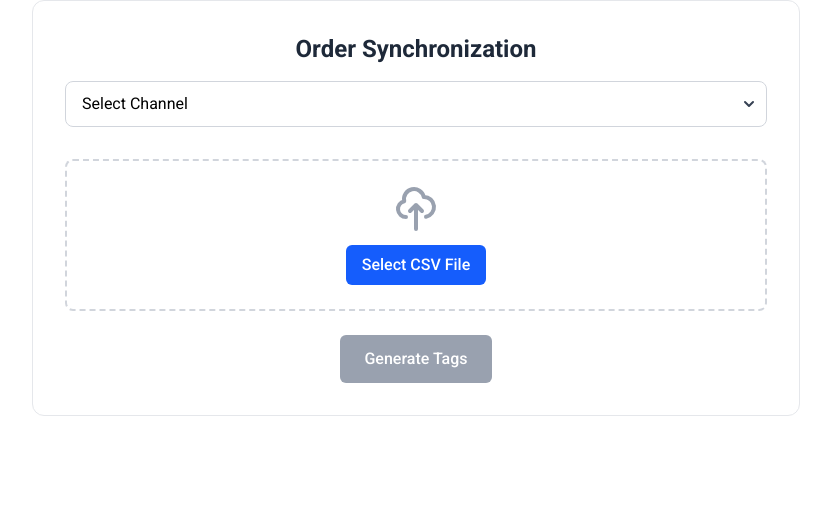
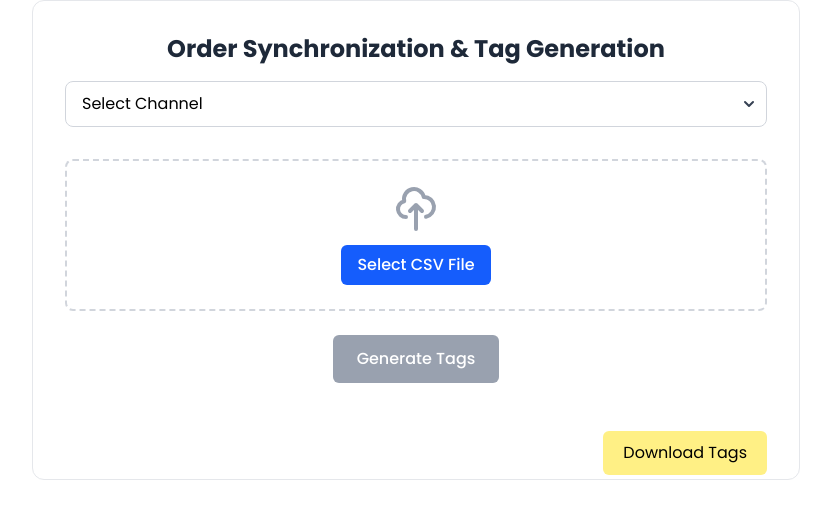
Before and after one commit to Sachinrawat6/orderIdCreation, a React (Vite) app: page / in a window 1280 px wide. Shown: the top 518 px of the page, without its empty margins (224-1055 px from the left). Built offline with nearby package versions, Linux system fonts and the light colour scheme.

Commit message:
tag export in pdf

```diff
--- a/index.html
+++ b/index.html
@@ -9,7 +9,7 @@
 <link rel="preconnect" href="https://fonts.gstatic.com" crossorigin>
 <link href="https://fonts.googleapis.com/css2?family=Manrope:wght@200..800&family=Montserrat:ital,wght@0,100..900;1,100..900&family=Nunito:ital,wght@0,200..1000;1,200..1000&family=Poppins:ital,wght@0,100;0,200;0,300;0,400;0,500;0,600;0,700;0,800;0,900;1,100;1,200;1,300;1,400;1,500;1,600;1,700;1,800;1,900&family=Roboto:ital,wght@0,100..900;1,100..900&display=swap" rel="stylesheet">
   </head>
-  <body class="font-[Roboto]">
+  <body class="font-[Poppins]">
     <div id="root"></div>
     <script type="module" src="/src/main.jsx"></script>
   </body>
--- a/package.json
+++ b/package.json
@@ -12,6 +12,8 @@
   "dependencies": {
     "@tailwindcss/vite": "^4.1.7",
     "axios": "^1.9.0",
+    "html2canvas": "^1.4.1",
+    "jspdf": "^3.0.1",
     "papaparse": "^5.5.3",
     "qrcode.react": "^4.2.0",
     "react": "^19.1.0",
--- /dev/null
+++ b/src/components/TagPDFGenerator.jsx
@@ -0,0 +1,114 @@
+import React, { useRef } from "react";
+import html2canvas from "html2canvas";
+import jsPDF from "jspdf";
+import { QRCodeSVG } from "qrcode.react";
+
+// Convert mm to px
+const mmToPx = (mm) => (mm * 96) / 25.4;
+
+const tagStyle = {
+  width: `${mmToPx(100)}px`,
+  height: `${mmToPx(50)}px`,
+  boxSizing: "border-box",
+  pageBreakAfter: "always",
+  position: "relative",
+  border: "1px solid #ccc",
+  padding: "16px",
+  backgroundColor: "#ffffff",
+  color: "#000000",
+  fontFamily: "Arial, sans-serif",
+  fontSize: "14px",
+  lineHeight: "1.4",
+};
+
+const TagPDFGenerator = ({ csvData, order_id }) => {
+  const containerRef = useRef(null);
+
+  const exportTagsToPDF = async () => {
+    const tagElements = containerRef.current.querySelectorAll(".tag-label");
+
+    const pdf = new jsPDF({
+      orientation: "landscape",
+      unit: "mm",
+      format: [100, 50],
+    });
+
+    for (let i = 0; i < tagElements.length; i++) {
+      const canvas = await html2canvas(tagElements[i], {
+        scale: 2,
+        useCORS: true,
+        backgroundColor: "#ffffff",
+      });
+
+      const imgData = canvas.toDataURL("image/png");
+
+      if (i !== 0) pdf.addPage([100, 50], "landscape");
+      pdf.addImage(imgData, "PNG", 0, 0, 100, 50);
+    }
+
+    pdf.save("tags.pdf");
+  };
+
+  return (
+    <div style={{ padding: "20px", maxWidth: "1000px", margin: "0 auto" }} className="relative">
+         <button
+        onClick={exportTagsToPDF}
+        style={{
+          marginTop: "24px",
+          padding: "10px 20px",
+          color: "black",
+          border: "none",
+          borderRadius: "6px",
+          cursor: "pointer",
+          fontSize: "16px",
+        }}
+        className="absolute top-0 right-0 bg-yellow-200"
+      >
+        Download Tags
+      </button>
+      <div ref={containerRef} className="font-bold">
+        {csvData?.map((tag, i) => (
+          <div key={i} className="tag-label" style={tagStyle}>
+            <p>
+              <strong>Brand</strong>: Qurvii | <strong>SKU</strong>:{" "}
+              {`${tag.style_number}-${tag.color}-${tag.size}`}
+            </p>
+            <p>
+              <strong>Color</strong>: {tag.color} | <strong>Size</strong>:{" "}
+              {tag.size}
+            </p>
+            <p>
+              <strong>MRP</strong>: ₹{tag.mrp || "5333"} (Incl. of all taxes)
+            </p>
+            <p>Net Qty: 1 | Unit: 1 Pcs</p>
+            <p>
+              MFG & MKT BY: Qurvii, 2nd Floor, B-149 Sector-6,
+              <br />
+              Noida, UP, 201301
+            </p>
+            <p>
+             <strong>Contact</strong> : support@qurvii.com
+            </p>
+            <div
+              style={{
+                position: "absolute",
+                top: "16px",
+                right: "16px",
+              }}
+            >
+              <QRCodeSVG
+                value={order_id?.[i]?.order_id?.toString() || "542365"}
+                size={80}
+                level="H"
+              />
+            </div>
+          </div>
+        ))}
+      </div>
+
+
+    </div>
+  );
+};
+
+export default TagPDFGenerator;
--- a/src/components/Tags.jsx
+++ b/src/components/Tags.jsx
@@ -55,10 +55,11 @@ const Tags = ({ csvData, order_id }) => {
               body {
                 margin: 0;
                 padding: 0;
+                font:bold;
               }
               .tag-label {
                 width: 378px;
-                height: 189px;
+                height: 170px;
                 box-sizing: border-box;
                 page-break-after: always;
               }
@@ -130,15 +131,15 @@ const Tags = ({ csvData, order_id }) => {
   {csvData?.map((tag, i) => (
     <div
       key={i}
-      className="tag-label relative border border-gray-300 py-6 px-4"
+      className="tag-label relative border border-gray-300 py-6 px-4 font-bold"
       style={{
         width: '378px',
-        height: '189px',
+        height: '170px',
         boxSizing: 'border-box',
         pageBreakAfter: 'always',
       }}
     >
-      <p className="text-sm font-medium">
+      <p className="text-sm font-bold">
         Brand: Qurvii | Sku: {`${tag.style_number}-${tag.color}-${tag.size}`}
       </p>
       <p className="text-sm">Color: {tag.color} | Size: {tag.size}</p>
--- a/src/components/UploadAndSyncWithOrderId.jsx
+++ b/src/components/UploadAndSyncWithOrderId.jsx
@@ -4,6 +4,7 @@ import axios from "axios";
 
 import Tags from "./Tags";
 import { Link } from "react-router-dom";
+import TagPDFGenerator from "./TagPDFGenerator";
 
 const UploadAndSyncWithOrderId = () => {
   const [csvData, setCsvData] = useState([]);
@@ -95,7 +96,7 @@ const UploadAndSyncWithOrderId = () => {
       <div className="max-w-3xl mx-auto p-8 bg-white rounded-xl border border-gray-200 overflow-hidden">
         <div className="text-center mb-8">
           <h2 className="text-2xl font-bold text-gray-800">
-            Order Synchronization
+            Order Synchronization & Tag Generation
           </h2>
 
           <div className="my-4">
@@ -257,8 +258,16 @@ const UploadAndSyncWithOrderId = () => {
 
                 {console.log(csvData)}
               </div>
+
             </div>
+
           )}
+            <div>
+                {/* <Tags csvData={csvData} order_id={response?.all_orders} /> */}
+                <TagPDFGenerator csvData={csvData} order_id={response?.all_orders} />
+
+
+              </div>
 
           {response && (
             <div className="mt-4 bg-gray-50 p-4 rounded-md border border-gray-200">
@@ -283,14 +292,12 @@ const UploadAndSyncWithOrderId = () => {
                   </svg>
                 </button>
               </div>
+
               <pre className="text-sm text-gray-800 bg-white p-3 rounded overflow-auto max-h-96 border border-gray-200">
                 {JSON.stringify(response, null, 2)}
                 {console.log(response.all_orders[0].order_id)}
               </pre>
-              <div>
-                <Tags csvData={csvData} order_id={response?.all_orders} />
 
-              </div>
             </div>
           )}
         </div>
```
Also changed, not shown: 1 other file (tests, documents, lock files or other folders).
